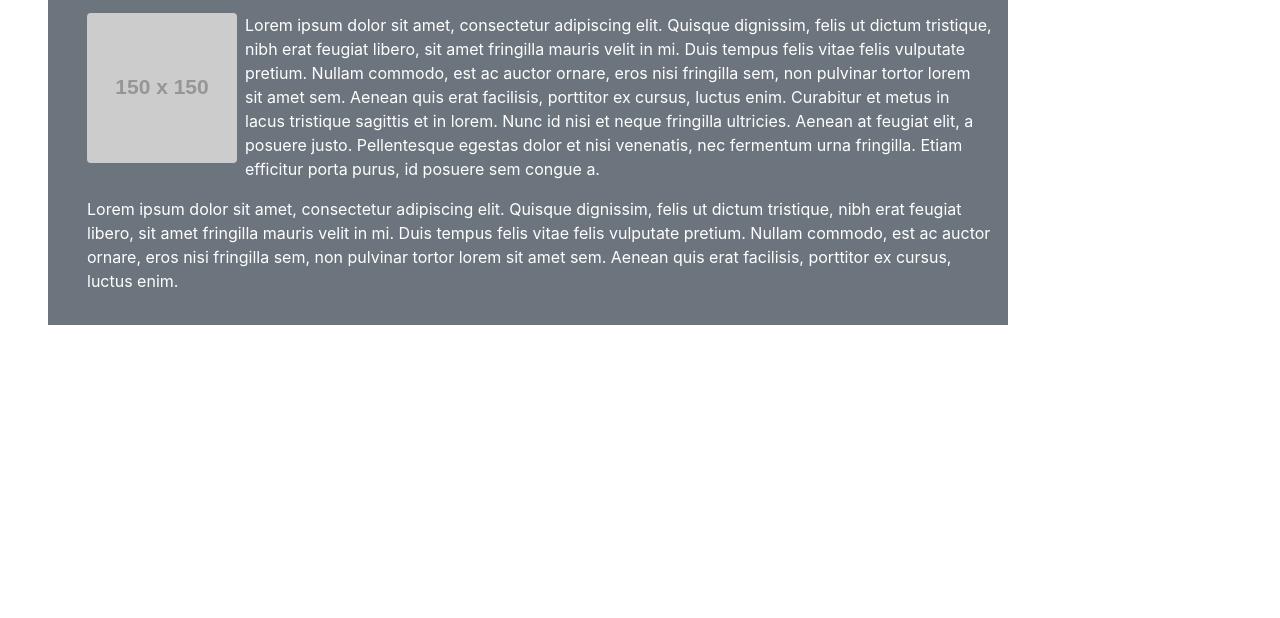
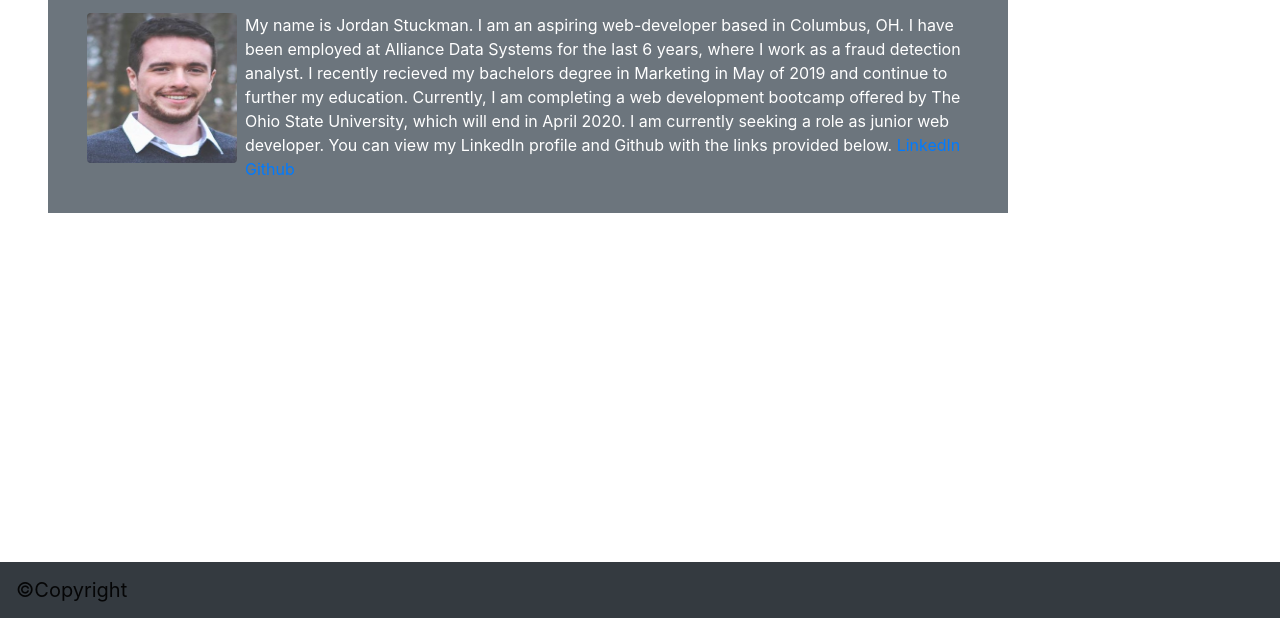
Before and after one commit to jordanks93/Responsive-Portfolio, a plain HTML site: page index.html in a window 1280 px wide. Shown: the part 182-800 px from the top of the page. Drawn offline with nearby package versions, Linux system fonts and the light colour scheme; placeholder pictures from the web are drawn by us.

Commit message:
added images folder and image to about me page

```diff
--- a/index.html
+++ b/index.html
@@ -6,7 +6,7 @@
   <meta charset="UTF-8">
   <meta name="viewport" content="width=device-width, initial-scale=1">
 
-  <title>My Responsive Portfolio</title>
+  <title>Jordan's Portfolio Webpage</title>
 
   <!-- Bootstrap CDN -->
   <link rel="stylesheet" href="https://maxcdn.bootstrapcdn.com/bootstrap/4.0.0/css/bootstrap.min.css">
@@ -14,8 +14,8 @@
 </head>
 
 <body>
-    <!--Navigation bar provided links to other html files-->
-    <nav class="navbar navbar-expand-lg navbar-dark bg-dark">
+  <!--Navigation bar provides the user links to other html files-->
+  <nav class="navbar navbar-expand-lg navbar-dark bg-dark">
     <span class="navbar-brand mb-1 h1">Jordan Stuckman</span>
     <button class="navbar-toggler" type="button" data-toggle="collapse" data-target="#navbarSupportedContent"
       aria-controls="navbarSupportedContent" aria-expanded="false" aria-label="Toggle navigation">
@@ -36,6 +36,8 @@
     </div>
   </nav>
 
+  <!--About Me Section-->
+  <section>
   <div class="container-md w-75 float-left mx-5 mt-5">
     <div class="p-3 mb-2 bg-secondary text-white">
       <div class="row ml-2">
@@ -48,29 +50,35 @@
       </div>
       <div class="row ml-2">
         <div class="col-sm-12">
-            <img src="http://placehold.it/150x150" class= "rounded float-left mr-2 mb-2" alt="Placeholder">
-            <p>
-              Lorem ipsum dolor sit amet, consectetur adipiscing elit. Quisque dignissim, felis ut dictum tristique,
-              nibh erat feugiat libero, sit amet fringilla mauris velit in mi. Duis tempus felis vitae
-              felis vulputate pretium. Nullam commodo, est ac auctor ornare, eros nisi fringilla sem,
-              non pulvinar tortor lorem sit amet sem. Aenean quis erat facilisis, porttitor ex cursus,
-              luctus enim. Curabitur et metus in lacus tristique sagittis et in lorem. Nunc id nisi et
-              neque fringilla ultricies. Aenean at feugiat elit, a posuere justo. Pellentesque egestas
-              dolor et nisi venenatis, nec fermentum urna fringilla. Etiam efficitur porta purus, id
-              posuere sem congue a.
-            </p>
-            <p>
-              Lorem ipsum dolor sit amet, consectetur adipiscing elit. Quisque dignissim, felis ut dictum tristique,
-              nibh erat feugiat libero, sit amet fringilla mauris velit in mi. Duis tempus felis vitae
-              felis vulputate pretium. Nullam commodo, est ac auctor ornare, eros nisi fringilla sem,
-              non pulvinar tortor lorem sit amet sem. Aenean quis erat facilisis, porttitor ex cursus,
-              luctus enim.
-            </p>
+          <img src="images/AboutMePhoto.jpg" width="150" height="150" class="rounded float-left mr-2 mb-2"
+            alt="Picture of me (Jordan Stuckman)">
+          <p>
+            <smaller>My name is Jordan Stuckman. I am an aspiring web-developer based in Columbus, OH. I have been employed at
+            Alliance Data Systems for the last 6 years, where I work as a fraud detection analyst. I recently recieved my bachelors
+            degree in Marketing in May of 2019 and continue to further my education. Currently, I am completing a web development
+            bootcamp offered by The Ohio State University, which will end in April 2020. I am currently seeking a role as junior web developer. You can view my LinkedIn profile and Github with the links provided below.
+            </smaller>
+            <a href="https://www.linkedin.com/in/jordan-stuckman-42a9b987/">LinkedIn</a>
+            <a href="https://github.com/jordanks93">Github</a>
+          </p>
         </div>
       </div>
     </div>
   </div>
+</section>
 
-    <script src="https://code.jquery.com/jquery-3.5.1.slim.min.js" integrity="sha384-DfXdz2htPH0lsSSs5nCTpuj/zy4C+OGpamoFVy38MVBnE+IbbVYUew+OrCXaRkfj" crossorigin="anonymous"></script>
-    <script src="https://cdn.jsdelivr.net/npm/bootstrap@4.5.3/dist/js/bootstrap.bundle.min.js" integrity="sha384-ho+j7jyWK8fNQe+A12Hb8AhRq26LrZ/JpcUGGOn+Y7RsweNrtN/tE3MoK7ZeZDyx" crossorigin="anonymous"></script>
+  <!--Script allows nav bar to run-->
+  <script src="https://code.jquery.com/jquery-3.5.1.slim.min.js"
+    integrity="sha384-DfXdz2htPH0lsSSs5nCTpuj/zy4C+OGpamoFVy38MVBnE+IbbVYUew+OrCXaRkfj"
+    crossorigin="anonymous"></script>
+  <script src="https://cdn.jsdelivr.net/npm/bootstrap@4.5.3/dist/js/bootstrap.bundle.min.js"
+    integrity="sha384-ho+j7jyWK8fNQe+A12Hb8AhRq26LrZ/JpcUGGOn+Y7RsweNrtN/tE3MoK7ZeZDyx"
+    crossorigin="anonymous"></script>
 </body>
+
+<!--Footer-->
+<footer>
+  <nav class="navbar fixed-bottom navbar-light bg-dark">
+    <a class="navbar-brand" href="#">©Copyright</a>
+  </nav>
+</footer>
```
Also changed, not shown: contact.html (+14 -8 lines), portfolio.html (+13 -1 lines), README.md, images/AboutMePhoto.jpg (added).
